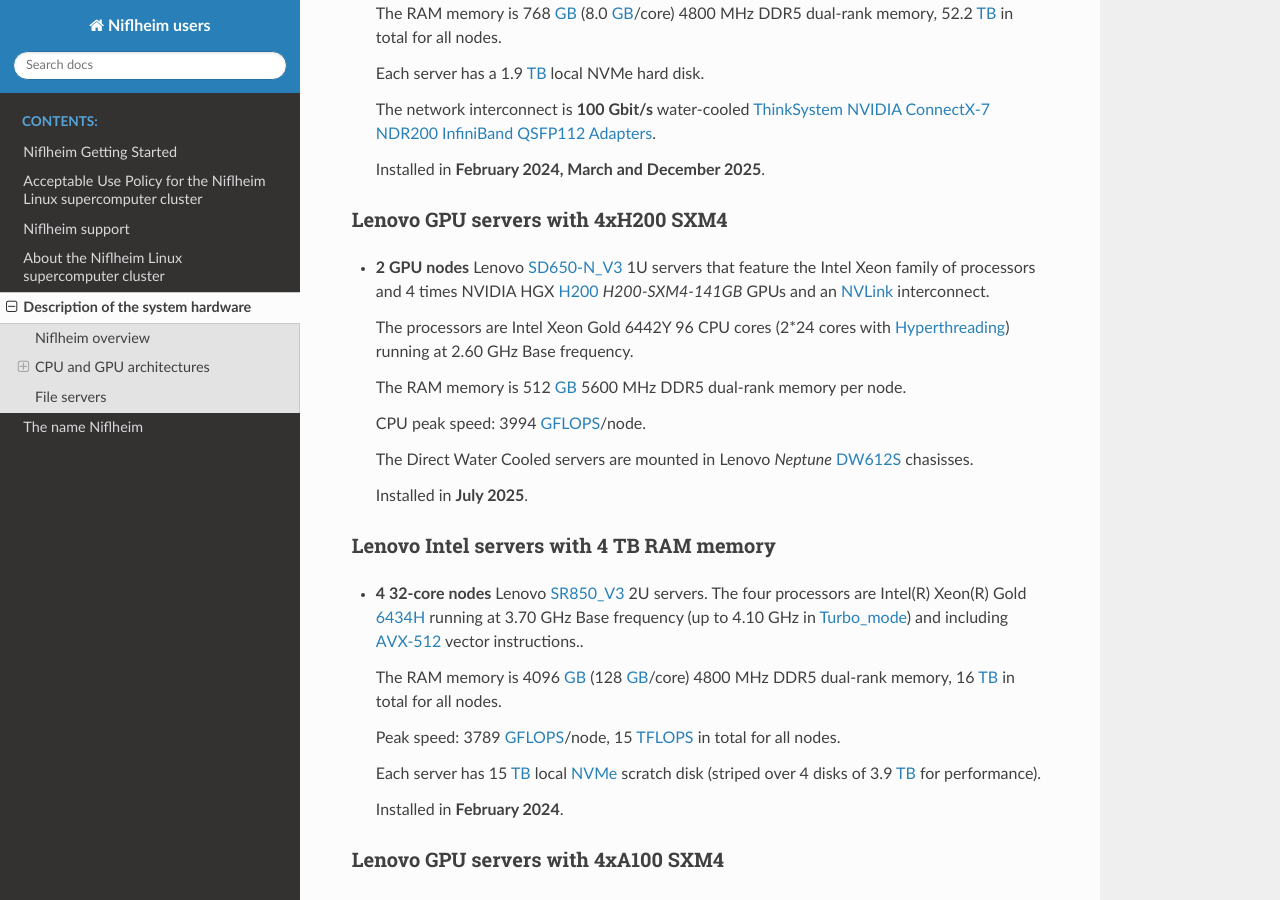
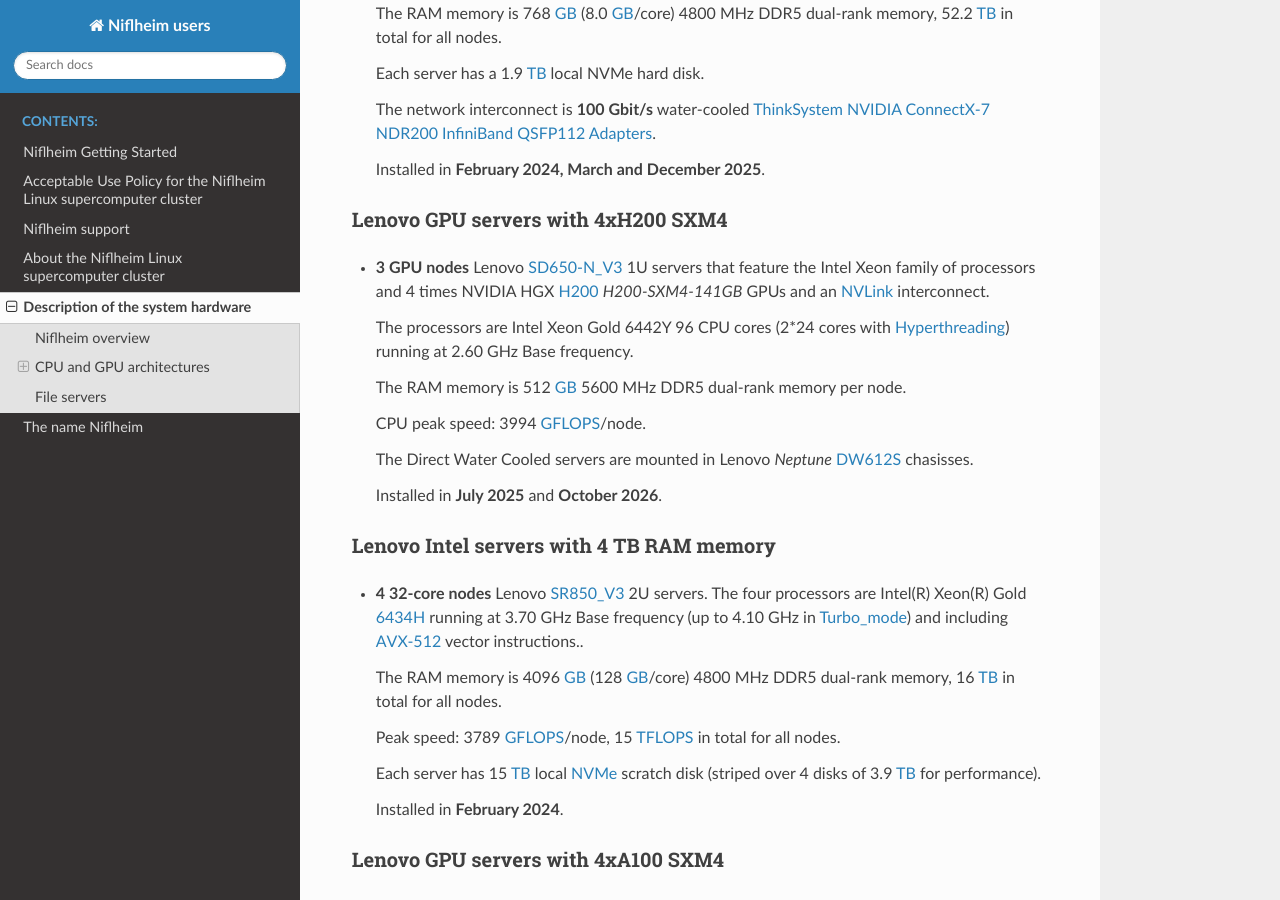
Before and after one commit to OleHolmNielsen/Niflheim_users, a Sphinx documentation site: the page built from docs/Hardware.rst, in a window 1280 px wide and 900 px high, scrolled down 1100 px. Built offline with Sphinx 7.4.7 and the Read the Docs theme 3.1.0, drawn with Linux system fonts in a browser that asks for light colours.

Commit message:
3 H200 nodes

```diff
--- a/docs/Hardware.rst
+++ b/docs/Hardware.rst
@@ -52,7 +52,7 @@
 Lenovo GPU servers with 4xH200 SXM4
 ---------------------------------------
 
-* **2 GPU nodes** Lenovo SD650-N_V3_ 1U servers that feature the Intel Xeon family of processors and 4 times NVIDIA HGX H200_ *H200-SXM4-141GB* GPUs and an NVLink_ interconnect.
+* **3 GPU nodes** Lenovo SD650-N_V3_ 1U servers that feature the Intel Xeon family of processors and 4 times NVIDIA HGX H200_ *H200-SXM4-141GB* GPUs and an NVLink_ interconnect.
 
   The processors are Intel Xeon Gold 6442Y 96 CPU cores (2*24 cores with Hyperthreading_) running at 2.60 GHz Base frequency.
 
@@ -62,7 +62,7 @@
 
   The Direct Water Cooled servers are mounted in Lenovo *Neptune* DW612S_ chasisses.
 
-  Installed in **July 2025**.
+  Installed in **July 2025** and **October 2026**.
 
 .. _SD650-N_V3: https://lenovopress.lenovo.com/lp1613-thinksystem-sd650-n-v3-server
 .. _H200: https://www.nvidia.com/en-us/data-center/h200/
```
